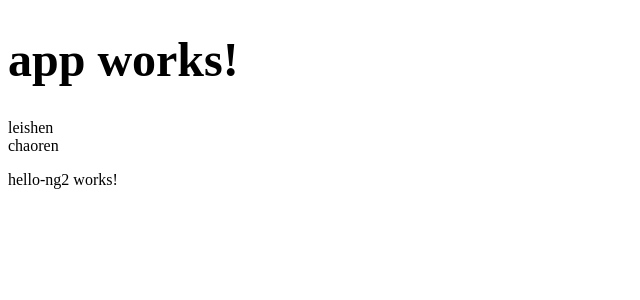
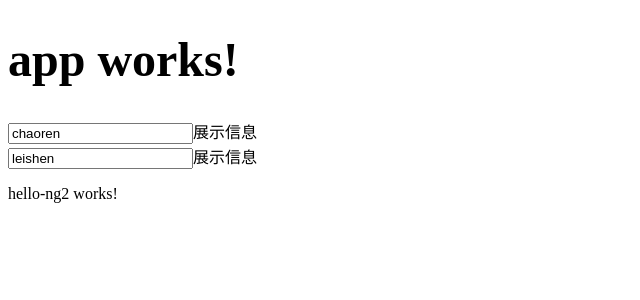
Before and after one commit to yy7054wyq5/ng2-webapp, an Angular app: page / in a window 1280 px wide. Shown: the top 300 px of the page, without its empty margins (0-640 px from the left). Built offline with nearby package versions, Linux system fonts and the light colour scheme.

Commit message:
组件传值

```diff
--- a/src/app/app.component.html
+++ b/src/app/app.component.html
@@ -2,6 +2,9 @@
   {{title}}
 </h1>
 <ul>
-  <li *ngFor="let hero of heroes" (click)="change(hero)">{{hero}}</li>
+  <li *ngFor="let hero of heroes">
+    <input type="text" [(ngModel)]="hero.name">
+    <a (click)="showHero(hero)">展示信息</a>
+  </li>
 </ul>
-<app-hello-ng2></app-hello-ng2>
+<app-hello-ng2 [data]="heroes"></app-hello-ng2>
--- a/src/app/app.component.ts
+++ b/src/app/app.component.ts
@@ -2,18 +2,30 @@ import { Component } from '@angular/core';
 import { OnInit } from '@angular/core';
 
 @Component({
+  moduleId: module.id,
   selector: 'app-root',
   templateUrl: './app.component.html',
   styleUrls: ['./app.component.less']
 })
 export class AppComponent implements OnInit  {//生命周期钩子
   heroes;
-  change;
+  showHero;
   title = 'app works!';
   ngOnInit() {
-    this.heroes = ['leishen','chaoren'];
-    this.change = function (hero) {
-      alert(hero);
+    this.heroes = [
+      {
+        name:'chaoren',
+        age:'11',
+        height:'180'
+      },
+      {
+        name:'leishen',
+        age:'111',
+        height:'190'
+      }
+    ];
+    this.showHero = function (hero) {
+      alert('name:'+hero.name+',age:'+hero.age+',height:'+hero.height);
     }
   }
 }
--- a/src/app/hello-ng2/hello-ng2.component.ts
+++ b/src/app/hello-ng2/hello-ng2.component.ts
@@ -1,4 +1,4 @@
-import { Component, OnInit } from '@angular/core';
+import { Component, OnInit, Input } from '@angular/core';
 
 @Component({
   selector: 'app-hello-ng2',
@@ -6,10 +6,10 @@ import { Component, OnInit } from '@angular/core';
   styleUrls: ['./hello-ng2.component.css']
 })
 export class HelloNg2Component implements OnInit {
-
+  @Input() data;
   constructor() { }//类的构造函数会在所有其它生命周期钩子之前调用。使用它来注入依赖，但是要避免用它做较重的工作。
-
   ngOnInit() {
+    console.log(this.data);
   }
 
 }
```
